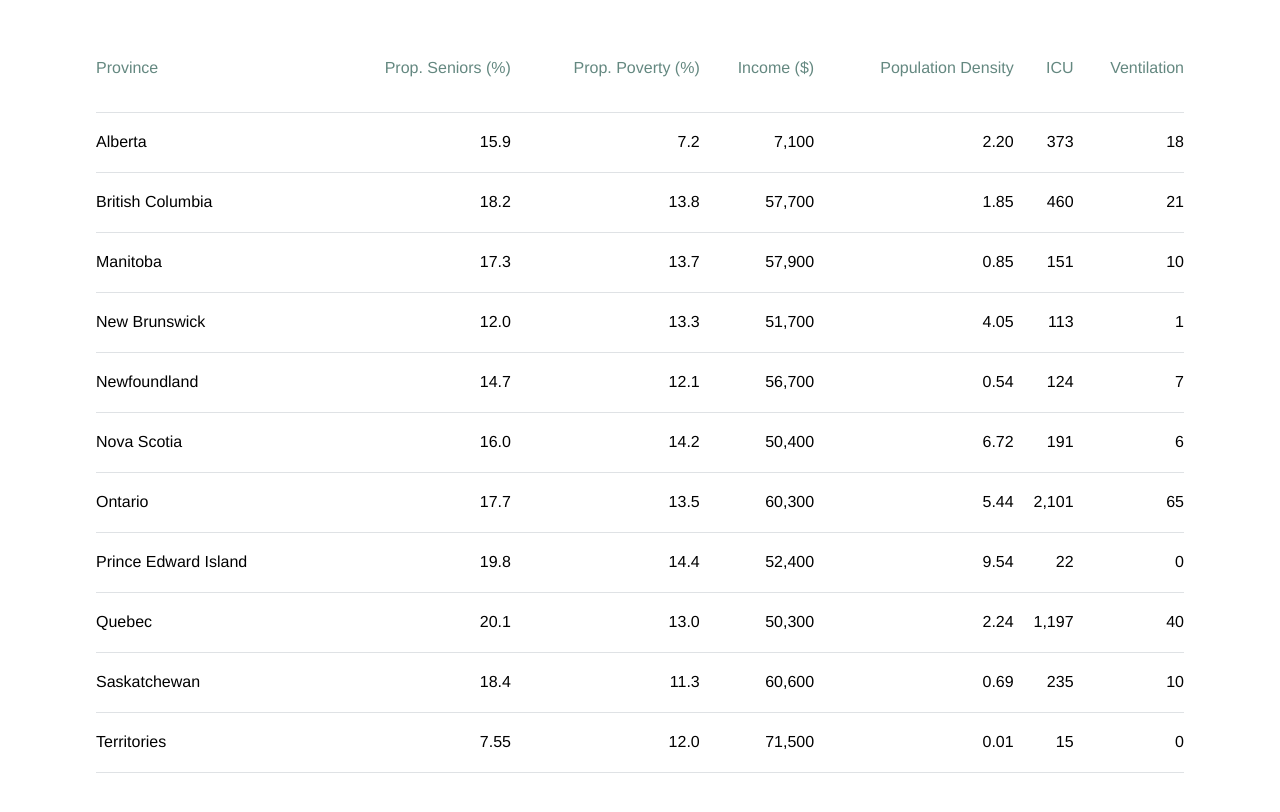
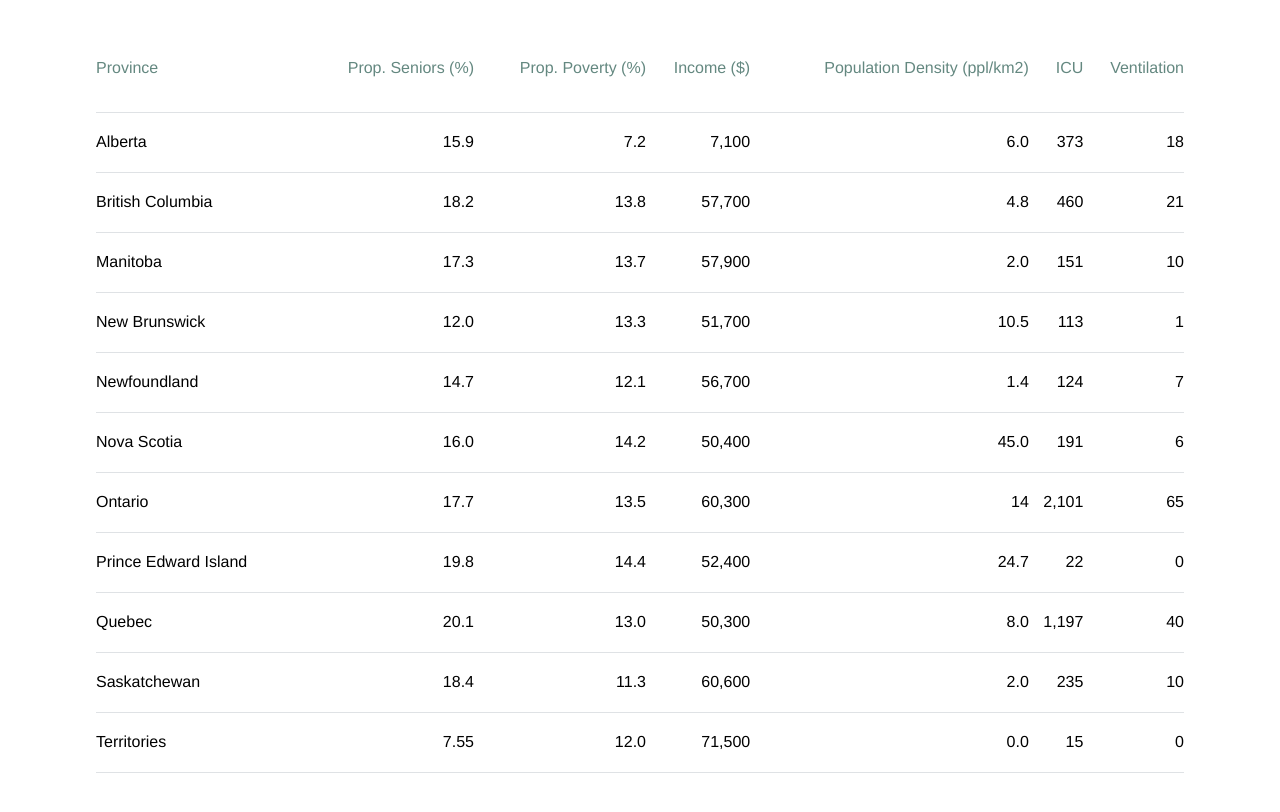
Before and after one commit to Mehulgupta9991/covid_tracker, a plain HTML site: page covid_website/stats.html in a window 1280 px wide. Shown: the part 156-968 px from the top of the page. Drawn offline with Linux system fonts and the light colour scheme.

Commit message:
fixed population density column

```diff
--- a/covid_website/stats.html
+++ b/covid_website/stats.html
@@ -31,7 +31,7 @@
                         <th>Prop. Seniors (%)</th>
                         <th>Prop. Poverty (%)</th>
                         <th>Income ($)</th>
-                        <th>Population Density</th>
+                        <th>Population Density (ppl/km2)</th>
                         <th>ICU</th>
                         <th>Ventilation</th>
                     </tr>
@@ -44,7 +44,7 @@
                         <td>15.9</td>
                         <td>7.2</td>
                         <td>7,100</td>
-                        <td>2.20</td>
+                        <td>6.0</td>
                         <td>373</td>
                         <td>18</td>
                     </tr>
@@ -54,7 +54,7 @@
                         <td>18.2</td>
                         <td>13.8</td>
                         <td>57,700</td>
-                        <td>1.85</td>
+                        <td>4.8</td>
                         <td>460</td>
                         <td>21</td>
                     </tr>
@@ -64,7 +64,7 @@
                         <td>17.3</td>
                         <td>13.7</td>
                         <td>57,900</td>
-                        <td>0.85</td>
+                        <td>2.0</td>
                         <td>151</td>
                         <td>10</td>
                     </tr>
@@ -74,7 +74,7 @@
                         <td>12.0</td>
                         <td>13.3</td>
                         <td>51,700</td>
-                        <td>4.05</td>
+                        <td>10.5</td>
                         <td>113</td>
                         <td>1</td>
                     </tr>
@@ -84,7 +84,7 @@
                         <td>14.7</td>
                         <td>12.1</td>
                         <td>56,700</td>
-                        <td>0.54</td>
+                        <td>1.4</td>
                         <td>124</td>
                         <td>7</td>
                     </tr>
@@ -94,7 +94,7 @@
                         <td>16.0</td>
                         <td>14.2</td>
                         <td>50,400</td>
-                        <td>6.72</td>
+                        <td>45.0</td>
                         <td>191</td>
                         <td>6</td>
                     </tr>
@@ -104,7 +104,7 @@
                         <td>17.7</td>
                         <td>13.5</td>
                         <td>60,300</td>
-                        <td>5.44</td>
+                        <td>14</td>
                         <td>2,101</td>
                         <td>65</td>
                     </tr>
@@ -114,7 +114,7 @@
                         <td>19.8</td>
                         <td>14.4</td>
                         <td>52,400</td>
-                        <td>9.54</td>
+                        <td>24.7</td>
                         <td>22</td>
                         <td>0</td>
                     </tr>
@@ -124,7 +124,7 @@
                         <td>20.1</td>
                         <td>13.0</td>
                         <td>50,300</td>
-                        <td>2.24</td>
+                        <td>8.0</td>
                         <td>1,197</td>
                         <td>40</td>
                     </tr>
@@ -134,7 +134,7 @@
                         <td>18.4</td>
                         <td>11.3</td>
                         <td>60,600</td>
-                        <td>0.69</td>
+                        <td>2.0</td>
                         <td>235</td>
                         <td>10</td>
                     </tr>
@@ -144,7 +144,7 @@
                         <td>7.55</td>
                         <td>12.0</td>
                         <td>71,500</td>
-                        <td>0.01</td>
+                        <td>0.0</td>
                         <td>15</td>
                         <td>0</td>
                     </tr>
```
